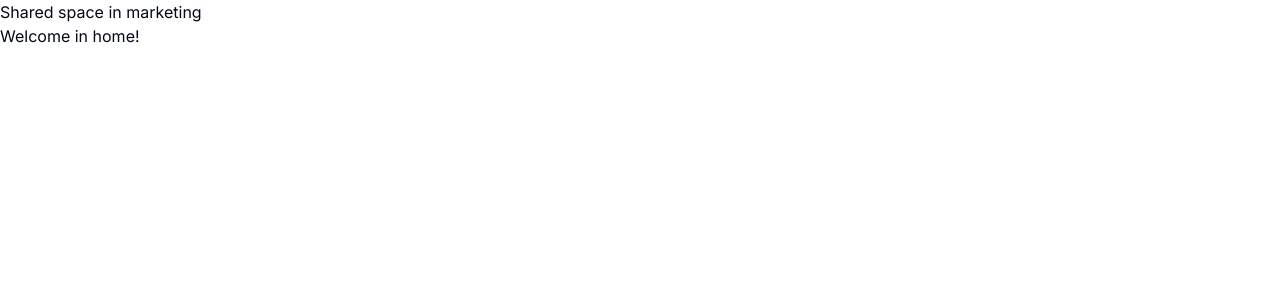
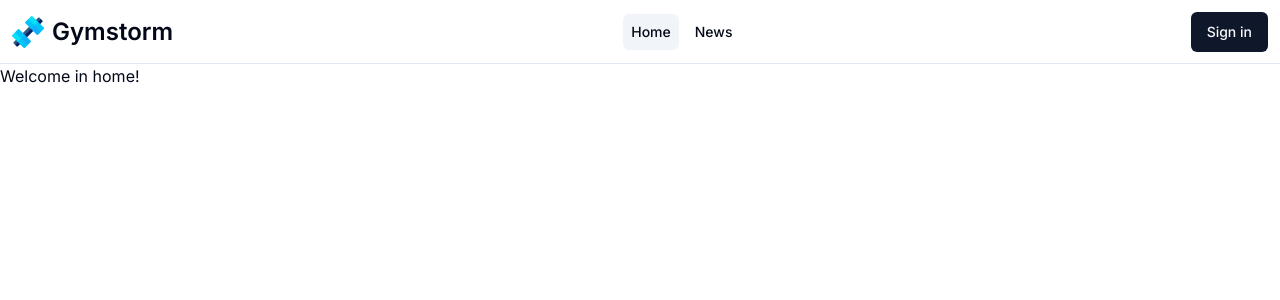
Before and after one commit to DomZem/gymstorm-next-app, a Next.js app: page / in a window 1280 px wide. Shown: the top 300 px of the page. Built offline with nearby package versions, Linux system fonts and the light colour scheme.

Commit message:
Create header for marketing

```diff
--- a/app/(marketing)/layout.tsx
+++ b/app/(marketing)/layout.tsx
@@ -1,12 +1,34 @@
+import MenuMobile from "@/components/MobileMenu";
+import NavLink from "@/components/NavLink";
+import { Button } from "@/components/ui/button";
+import logo from "@/public/logo.png";
+import Image from "next/image";
+
 export default function RootLayout({
   children,
 }: {
   children: React.ReactNode;
 }) {
   return (
-    <div>
-      Shared space in marketing
-      {children}
+    <div className="w-full">
+      <header className="fixed top-0 flex h-16 w-full items-center justify-center border-b-[1px]">
+        <div className="flex max-w-7xl flex-1 items-center justify-between px-3">
+          <div className="flex items-center gap-2">
+            <Image src={logo} width={32} height={32} alt="gymstorm logo" />
+            <h1 className="text-xl font-semibold lg:text-2xl">Gymstorm</h1>
+          </div>
+
+          <MenuMobile />
+
+          <nav className="hidden items-center gap-2 sm:flex">
+            <NavLink href="/">Home</NavLink>
+            <NavLink href="/news">News</NavLink>
+          </nav>
+
+          <Button className="hidden sm:block">Sign in</Button>
+        </div>
+      </header>
+      <div className="mt-16">{children}</div>
     </div>
   );
 }
--- /dev/null
+++ b/components/MobileMenu.tsx
@@ -0,0 +1,40 @@
+import { Button } from "@/components/ui/button";
+import {
+  Sheet,
+  SheetContent,
+  SheetHeader,
+  SheetTrigger,
+} from "@/components/ui/sheet";
+import logo from "@/public/logo.png";
+import Image from "next/image";
+import { MdMenu } from "react-icons/md";
+import NavLink from "./NavLink";
+
+export default function MenuMobile() {
+  return (
+    <Sheet>
+      <SheetTrigger className="sm:hidden" asChild>
+        <Button variant="outline" size="icon">
+          <MdMenu className="text-2xl" />
+        </Button>
+      </SheetTrigger>
+      <SheetContent side="left">
+        <SheetHeader>
+          <div className="flex items-center gap-2">
+            <Image src={logo} width={32} height={32} alt="gymstorm logo" />
+            <h1 className="text-xl font-semibold lg:text-2xl">Gymstorm</h1>
+          </div>
+        </SheetHeader>
+
+        <nav className="flex flex-col gap-2 py-3">
+          <NavLink href="/">Home</NavLink>
+          <NavLink href="/news">News</NavLink>
+        </nav>
+
+        <Button size="sm" className="w-full">
+          Sign in
+        </Button>
+      </SheetContent>
+    </Sheet>
+  );
+}
--- /dev/null
+++ b/components/NavLink.tsx
@@ -0,0 +1,27 @@
+"use client";
+
+import Link, { LinkProps } from "next/link";
+import { usePathname } from "next/navigation";
+import { UrlObject } from "url";
+
+interface NavLinkProps extends LinkProps<unknown> {
+  children: React.ReactNode;
+}
+
+export default function NavLink({ href, children }: NavLinkProps) {
+  const pathName = usePathname();
+
+  const isActive =
+    pathName === href || pathName === (href as UrlObject).pathname;
+
+  return (
+    <Link
+      className={`rounded-md p-2 text-sm font-medium duration-200 hover:bg-muted ${
+        isActive ? "bg-muted" : "bg-transparent"
+      }`}
+      href={href}
+    >
+      {children}
+    </Link>
+  );
+}
--- a/package.json
+++ b/package.json
@@ -9,12 +9,16 @@
     "lint": "next lint"
   },
   "dependencies": {
+    "@radix-ui/react-dialog": "^1.0.5",
+    "@radix-ui/react-separator": "^1.0.3",
+    "@radix-ui/react-slot": "^1.0.2",
     "class-variance-authority": "^0.7.0",
     "clsx": "^2.0.0",
     "lucide-react": "^0.279.0",
     "next": "latest",
     "react": "latest",
     "react-dom": "latest",
+    "react-icons": "^4.11.0",
     "tailwind-merge": "^1.14.0",
     "tailwindcss-animate": "^1.0.7"
   },
```
Also changed, not shown: public/logo.png (added), 1 other file (tests, documents, lock files or other folders).
